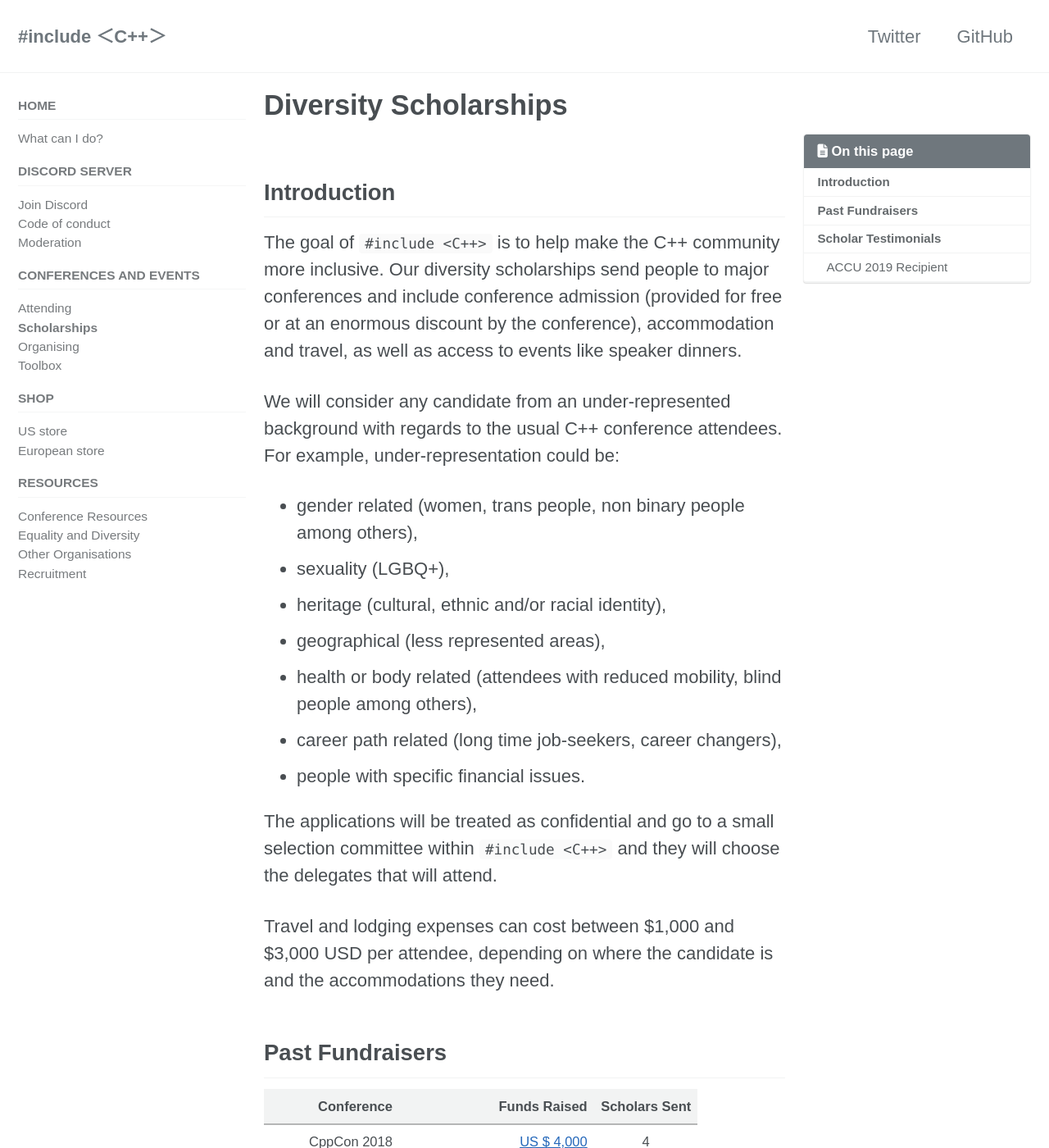
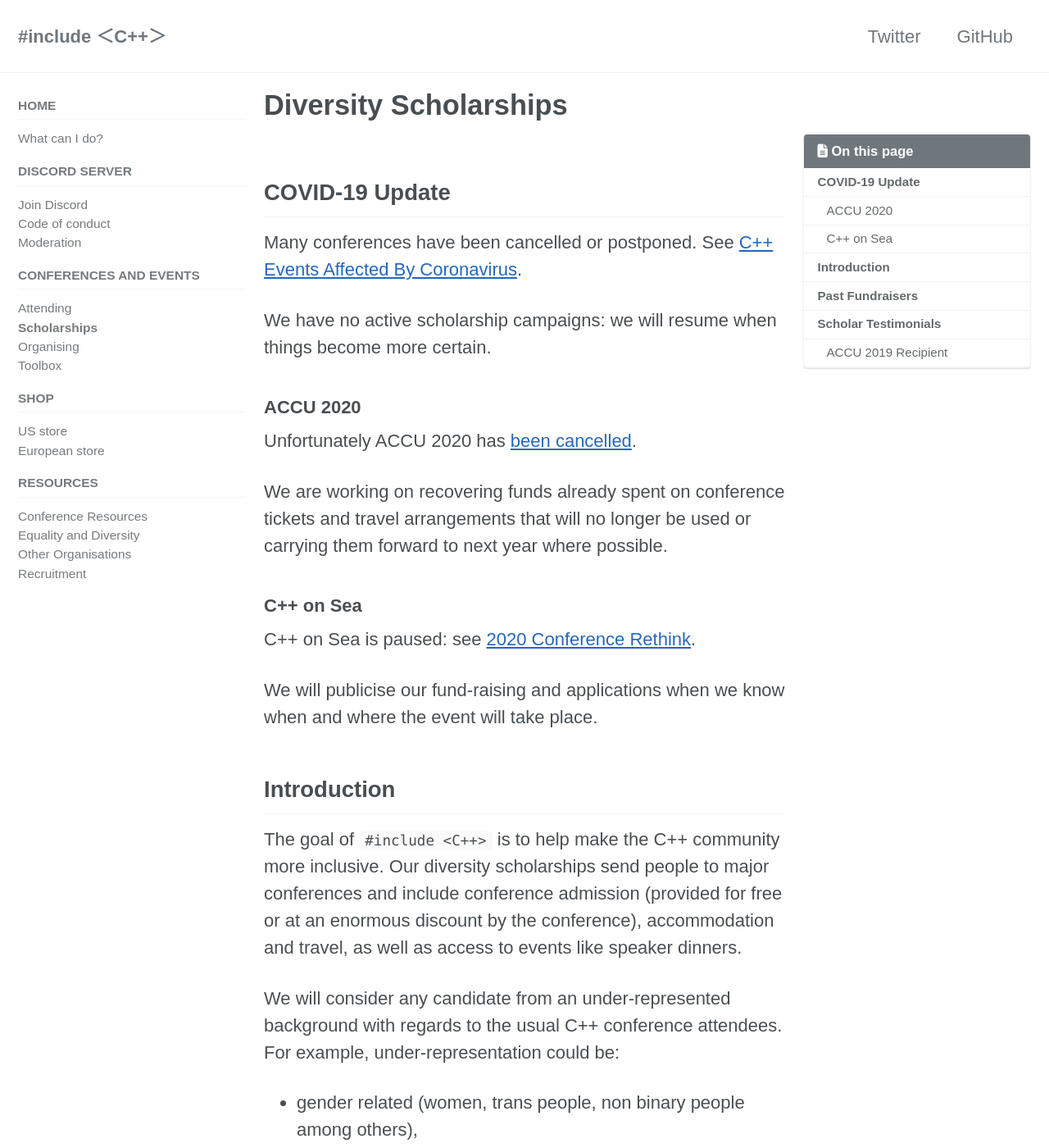
Before and after one commit to include-cpp/include-cpp.github.io, a Jekyll site: the page built from conferences/scholarships.md, in a window 1280 px wide and 1400 px high. Shown: the whole window at 82% size. Built offline with Jekyll 4.4.1, drawn with Linux system fonts in a browser that asks for light colours; cached includes are drawn as plain includes; nearby versions of some CDN libraries; some of the changed text lies outside the part shown.

Commit message:
Add COVID-19 update to scholarships page
Co-Authored-By: Kate Gregory <kategregory@users.noreply.github.com>

```diff
--- a/conferences/scholarships.md
+++ b/conferences/scholarships.md
@@ -10,7 +10,31 @@ toc: true
 We are currently fund-raising for [ACCU 2020](https://conference.accu.org):
 
 * Please [Donate here](https://www.gofundme.com/f/include-scholarships-for-accu-spring-2020)
+
+Links for when C++ on Sea campaign is launched:
+
+https://www.gofundme.com/f/includecamp-c-on-sea-2020-scholarship-funding
+https://richardchandler590561.typeform.com/to/hRSPYk
+
 -->
+
+## COVID-19 Update
+
+Many conferences have been cancelled or postponed. See [C++ Events Affected By Coronavirus](https://www.reddit.com/r/cpp/comments/fidita/c_events_affected_by_coronavirus/).
+
+We have no active scholarship campaigns: we will resume when things become more certain.
+
+### ACCU 2020
+
+Unfortunately ACCU 2020 has [been cancelled](https://conference.accu.org/news/2020/202003121205_accu2020cancelled.html).
+
+We are working on recovering funds already spent on conference tickets and travel arrangements that will no longer be used or carrying them forward to next year where possible.
+
+### C++ on Sea
+
+C++ on Sea is paused: see [2020 Conference Rethink](https://cpponsea.uk/news/2020-conference-rethink.html).
+
+We will publicise our fund-raising and applications when we know when and where the event will take place.
 
 ## Introduction
 
@@ -40,6 +64,7 @@ Travel and lodging expenses can cost between $1,000 and $3,000 USD per attendee,
 |        ACCU 2019 |     [£ 1,644](https://www.gofundme.com/f/includecpp-diversity-conference-tickets) |       3       |
 |      CppCon 2019 | [US $ 4,694](https://www.gofundme.com/f/sponsoring-diverse-cppcon-2019-attendees) |       2       |
 | ACCU Autumn 2019 |                 [£ 438](https://www.gofundme.com/f/include-accu-autumn-conf-2019) |       1       |
+|        ACCU 2020 |                 [£ 1,635](https://www.gofundme.com/f/include-scholarships-for-accu-spring-2020)<br> [_Funds rolled over_](#covid-19-update) |       -       |
 |-----------------:|----------------------------------------------------------------------------------:|:-------------:|
 |        **TOTAL** |                                                                                   |     **16**    |
 
```
